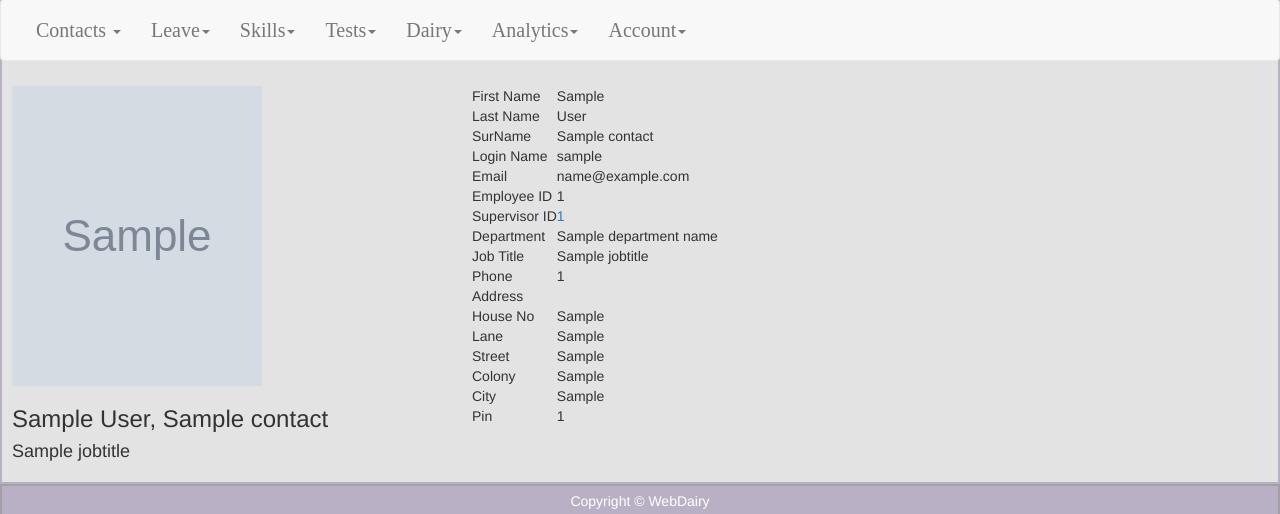
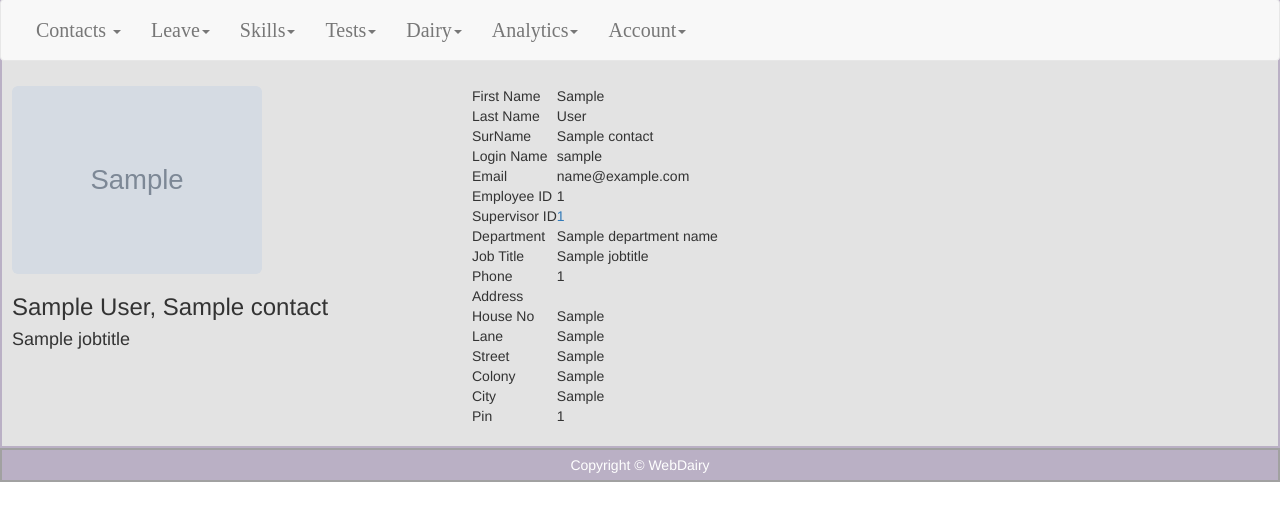
Before and after one commit to Jadatravu/WebDairy, a Django app: template modelsproDairy/modelsapp/templates/viewcontact2.html in a window 1280 px wide. Shown: the part 78-592 px from the top of the page. Run offline with Django 3.2, Linux system fonts and the light colour scheme; tables that the repository leaves empty hold one stand-in row (values such as "Sample post"); the template is opened without the code that fills it: values that come from a table or form of the project are taken from there, most other values are stand-ins (such as "Sample title", 1, 10 or a date in 2020); grey boxes marked "Sample" are stand-in pictures; parts of the project's set-up code (start-up, migrations or seed data) failed here and were passed over; some libraries are stand-ins or nearby versions.

Commit message:
Image display css changed

```diff
--- a/modelsproDairy/modelsapp/templates/viewcontact2.html
+++ b/modelsproDairy/modelsapp/templates/viewcontact2.html
@@ -5,7 +5,7 @@
       <div class="col-sm-10" >
          <section0>
             {% if document.picture %}
-            <img src="/media/{{document.picture}}" alt="Smiley face" width="250" height="300" style="vertical-align:bottom">
+            <img src="/media/{{document.picture}}" class="img-responsive img-rounded" alt="Smiley face" width="250" height="300" border= "5" style="vertical-align:bottom">
             {% endif %}
             <h3>{{document.first_name}} {{document.last_name}}, {{document.sur_name}}</h3>
             <h4>{{document.job_title.title}}</h4>
```
